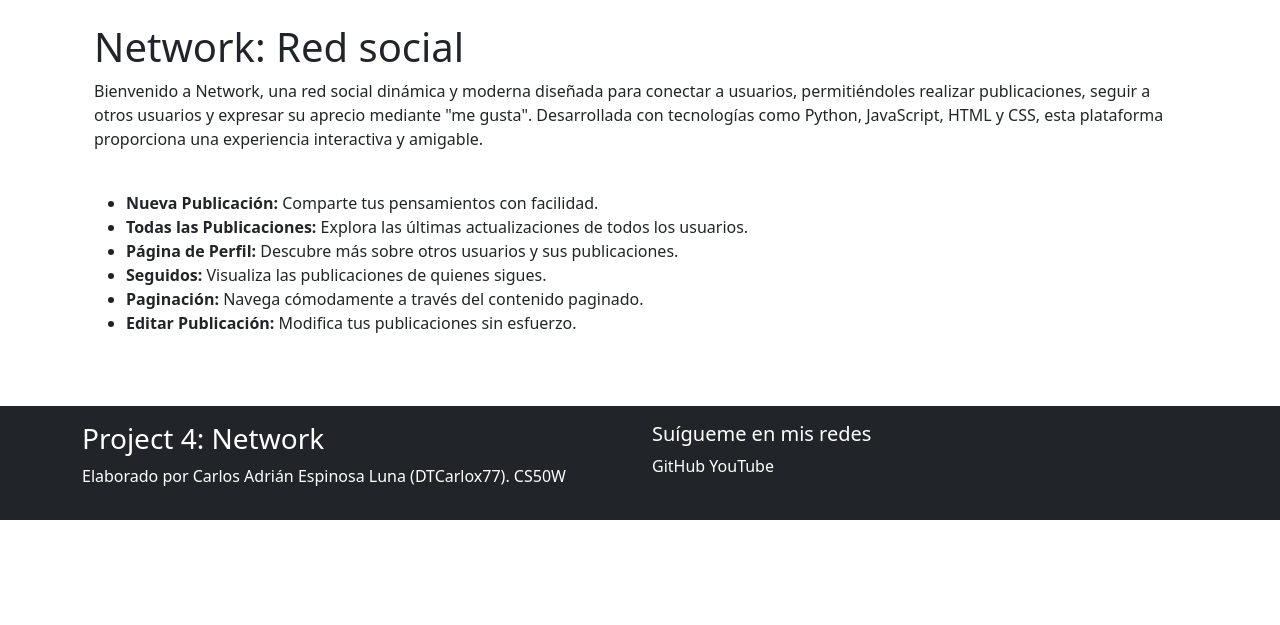
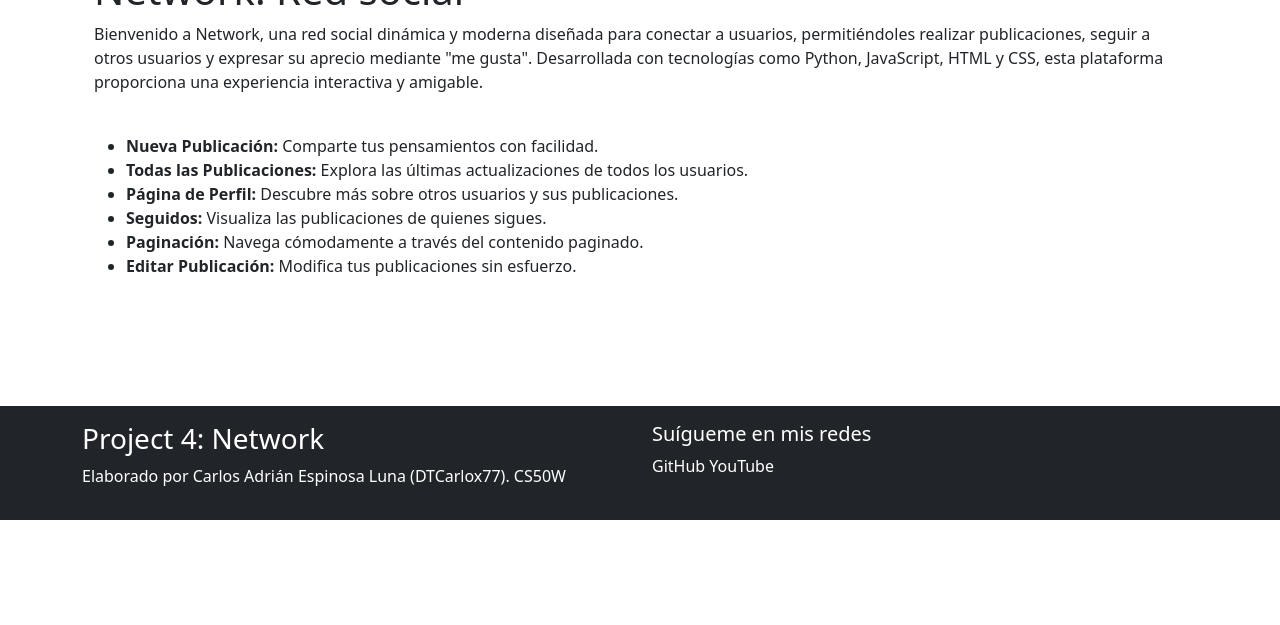
Before and after one commit to DTCarlox77/Network, a Django app: page / in a window 1280 px wide. Shown: the part 280-905 px from the top of the page. After the commit the page ends 800 px from the top, so only its background shows below. Run offline with Django 5.2, Linux system fonts and the light colour scheme.

Commit message:
Implementación de la corrección de diseño Frontend

```diff
--- a/network/static/css/style.css
+++ b/network/static/css/style.css
@@ -1,15 +1,5 @@
 .red_message {
     color: red;
-}
-
-body {
-    width: 100%;
-    min-height: 100vh;
-    height: 100vh;
-}
-
-footer {
-    margin-top: auto;
 }
 
 #floatingTextarea {
@@ -33,12 +23,22 @@
     text-decoration: none;
 }
 
-.cuerpo {
-    margin-top: 105px;
-}
-
 .portada {
     object-fit: cover;
     max-height: 150px;
     min-width: 800px;
 }
+
+body {
+    display: flex;
+    flex-direction: column;
+    height: 100vh;
+}
+
+main {
+    flex: 1;
+}
+
+footer {
+    flex-shrink: 0;
+}
--- a/network/templates/index.html
+++ b/network/templates/index.html
@@ -6,7 +6,9 @@
 
 <div class="container pt-4">
 
-    <img src="https://www.psa-training.co.uk/wp-content/uploads/2017/03/Network-diagram.png" class="portada" alt="">
+    <div class="container">
+        <img src="https://www.psa-training.co.uk/wp-content/uploads/2017/03/Network-diagram.png" class="portada" alt="">
+    </div>
     <br>
     <br>
 
--- a/network/templates/layouts/base.html
+++ b/network/templates/layouts/base.html
@@ -12,7 +12,7 @@
 
     <link rel="shortcut icon" href="{% static 'icons/network.svg' %}" type="image/x-icon">
 </head>
-<body>
+<body class="d-flex flex-column min-vh-100">
 
     {% if user.is_authenticated %}
 
@@ -54,14 +54,16 @@
         </div>
     </nav>
 
+    <br>
+
     {% endif %}
 
-    <div class="container cuerpo">
+    <div class="flex-grow-1 container cuerpo">
         {% block content %}
         {% endblock %}
     </div>
 
-    <footer class="bg-dark text-white p-3 mt-4 fixed-bottom bottom">
+    <footer class="bg-dark text-white p-3 mt-5">
         <div class="container">
             <div class="row">
                 <div class="col-md-6">
--- a/network/templates/posts.html
+++ b/network/templates/posts.html
@@ -106,9 +106,4 @@
 
 {% endif %}
 
-<br>
-<br>
-<br>
-<br>
-
 {% endblock %}
--- a/network/templates/registration/login.html
+++ b/network/templates/registration/login.html
@@ -23,6 +23,5 @@
     <button type="submit" class="btn btn-dark">Iniciar sesión</button>
 </form>
 
-<br>
 
 {% endblock %}
--- a/network/templates/registration/sign_in.html
+++ b/network/templates/registration/sign_in.html
@@ -3,9 +3,6 @@
 {% block title %}Registro{% endblock %}
 
 {% block content %}
-
-
-<br>
 
 <form class="m-4" action="{% url 'sign_in' %}" method="POST">
     {% csrf_token %}
```
Also changed, not shown: network/templates/profile.html (+1 -6 lines).
